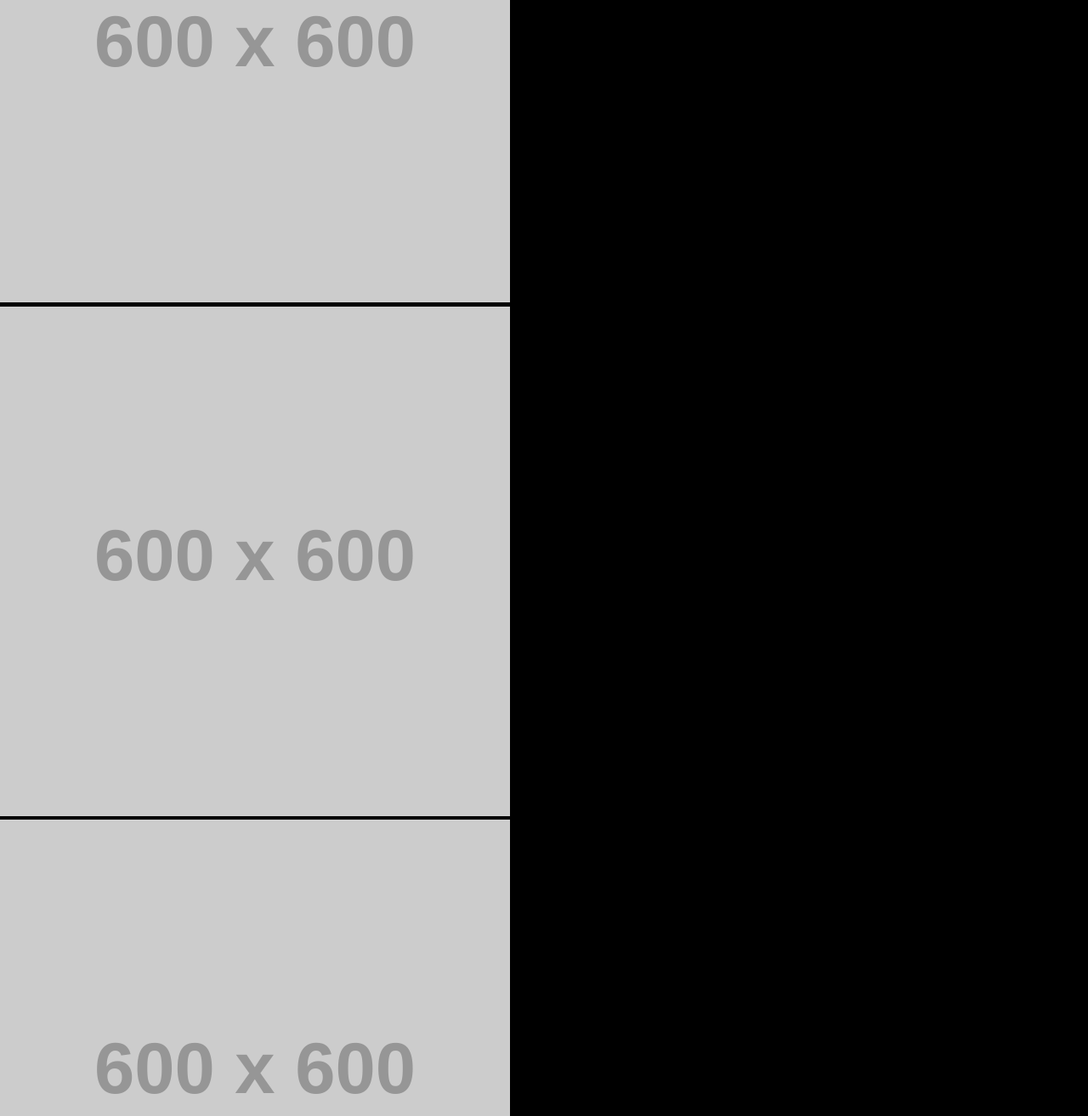
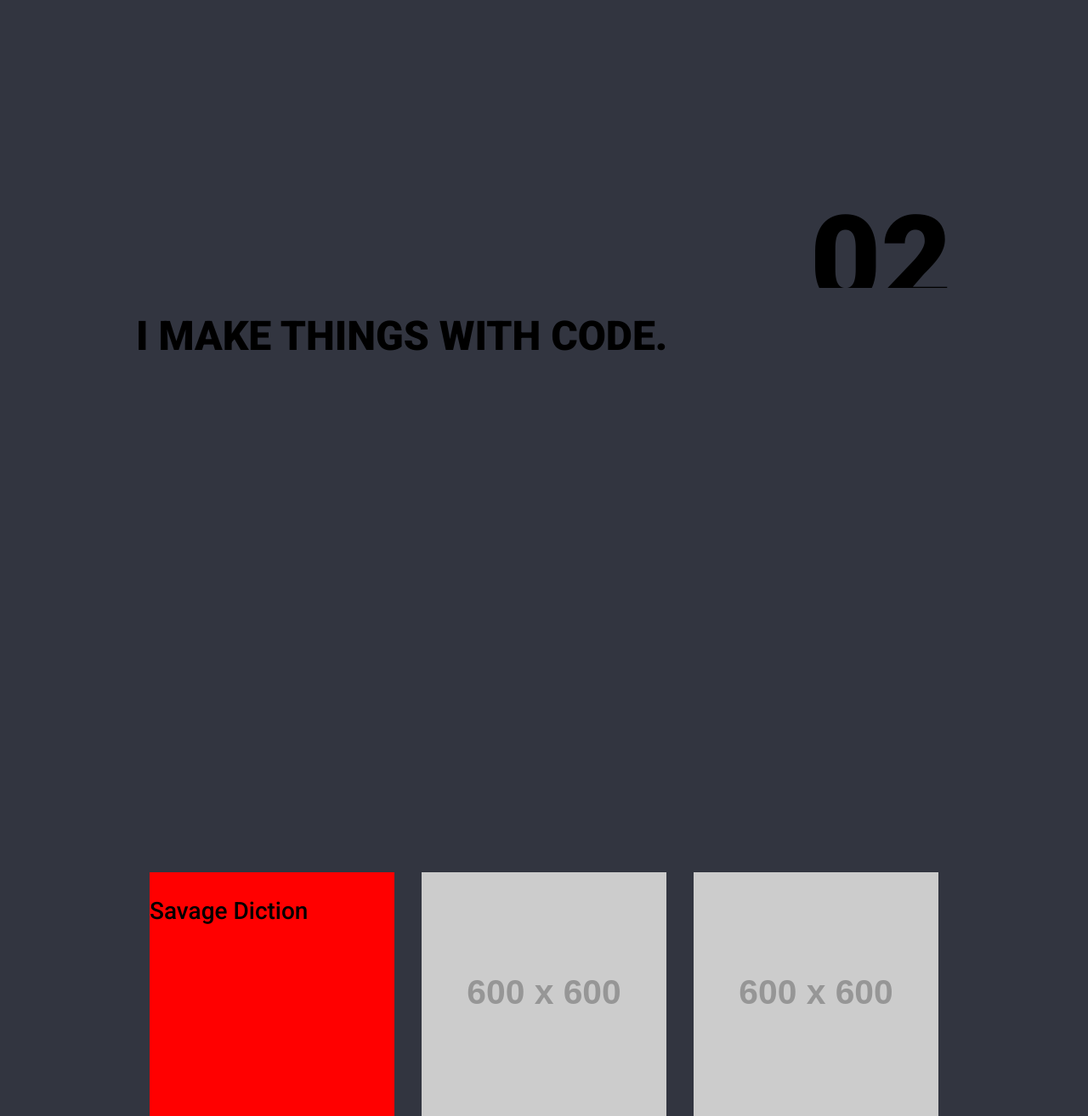
Before and after one commit to smcniel/personal_website_django_gulp, a Django app: template website/templates/index.html in a window 1280 px wide. Shown: the part 1720-3034 px from the top of the page at 85% size. Run offline with Django 3.2, Linux system fonts and the light colour scheme; the template is opened without the code that fills it, so the values that code supplies are empty; grey boxes labelled with a size stand in for pictures from a placeholder-image service; style sheets or scripts are compiled from the project's sources; some libraries are stand-ins or nearby versions.

Commit message:
text overflow with flexbox page no

```diff
--- a/website/static/dev/styles/04-layout/_main.scss
+++ b/website/static/dev/styles/04-layout/_main.scss
@@ -19,30 +19,28 @@
    height: 100%;
 }
 
-.section1 {
-   // height: 70vh;
+.section2 {
+   height: 100vh;
 }
 
-// .section2 {
+// .page-num-wrapper {
+//    // required for text-overflow to do anything
+//    white-space: nowrap;
+//    overflow: hidden;
 // }
-
-// .section3 {
-//    background-color: $section-gray;
-//    height: 70vh;
-// }
-
-// .section4 {
-//    background-color: $section-gray;
-//    height: 70vh;
-// }
-
-.page-num-div {
-   // required for text-overflow to do anything
-   white-space: nowrap;
-   overflow: hidden;
-}
 .page-num {
    text-overflow: clip;
+   font: $font-page-num;
+   line-height: 0;
+   // by default h1 has margins
+   // margin: 0;
+   margin-bottom: 0.6em;
+   white-space: nowrap;
+   // margin-left: auto;
+   // padding-left: 0.25em;
+   // margin-right: 0.25em;
+   // padding-right: 0.25em;
+
 }
 
 .paragraph {
@@ -65,9 +63,20 @@
 // .project-title {
 //    z-index: 100;
 // }
-
+.num-grid {
+   @extend .grid;
+   justify-content: flex-end;
+   height: 8rem;
+   overflow: hidden;
+   white-space: nowrap;
+}
 .grid-cell {
    flex: 1;
+}
+
+.num-cell {
+   flex: 0 0 16.6666%;
+   align-self: flex-end;
 }
 
 .media-cell {
@@ -125,7 +134,10 @@
    }
 
    .media-grid {
-      extend@ .grid;
+      display: flex;
+      flex-direction: row;
+      flex-wrap: wrap;
+      list-style: none;
       justify-content: center;
    }
 
@@ -158,61 +170,12 @@
 //    justify-content: center;
 // }
 
-// .media-grid {
-//    @extend .grid;
-// }
 
 
 
-// .media-grid:before {
-//    content: '';
-//    // display: table;
-//    display: block;
-//    padding-top: 100%;
-// }
 
-// .media-item {
-//    flex-grow: 1;
-//    border: 1px solid black;
-//    background: red;
-//    color: white;
-//    display: flex;
-//    justify-content: center;
-//    align-items: center;
-// }
 
-// .text-grid {
-//    @extend .media-grid;
-//    align-items: flex-end;
-// }
 
-// .name-grid {
-//    @extend .media-grid;
-//    // align-items: flex-end;
-// }
-
-// .col-grid {
-//    display: flex;
-//    flex-wrap: wrap;
-//    list-style: none;
-//    margin: 0;
-//    padding: 0;
-//    flex-direction: column;
-//    height: 100%;
-//    // width: 100%; // maybe
-//    // height: 100%;
-// }
-
-// .grid-cell{
-//    flex: 1;
-// }
-
-// .media-cell {
-//    max-height: 100%;
-//    max-width: 100%;
-//    min-height: 0;
-//    flex: 1 50%;
-// }
 
 
 
@@ -221,9 +184,6 @@
 //    width: 100%;
 // }
 
-// .grid-cell2 {
-//    flex: 2;
-// }
 
 
 
@@ -267,6 +227,11 @@
    visibility: hidden;
 }
 
+// .num-wrapper {
+//    width: 100%;
+
+// }
+
 .text {
    padding: .8em 3em 2em;
    text-align: left;
--- a/website/templates/index.html
+++ b/website/templates/index.html
@@ -34,9 +34,14 @@
   </div>
 </div>
 <div class="container section2">
+  <div class="num-grid">
+    <div class="num-cell">
+      <h1 class="page-num">02</h1>
+    </div>
+  </div>
   <div class="grid">
     <div class="grid-cell">
-      <h1>Design inspired, Full Stack Programmer.</h1>
+      <h1>I MAKE THINGS WITH CODE.</h1>
     </div>
   </div>
 </div>
```
Also changed, not shown: 1 other file.
